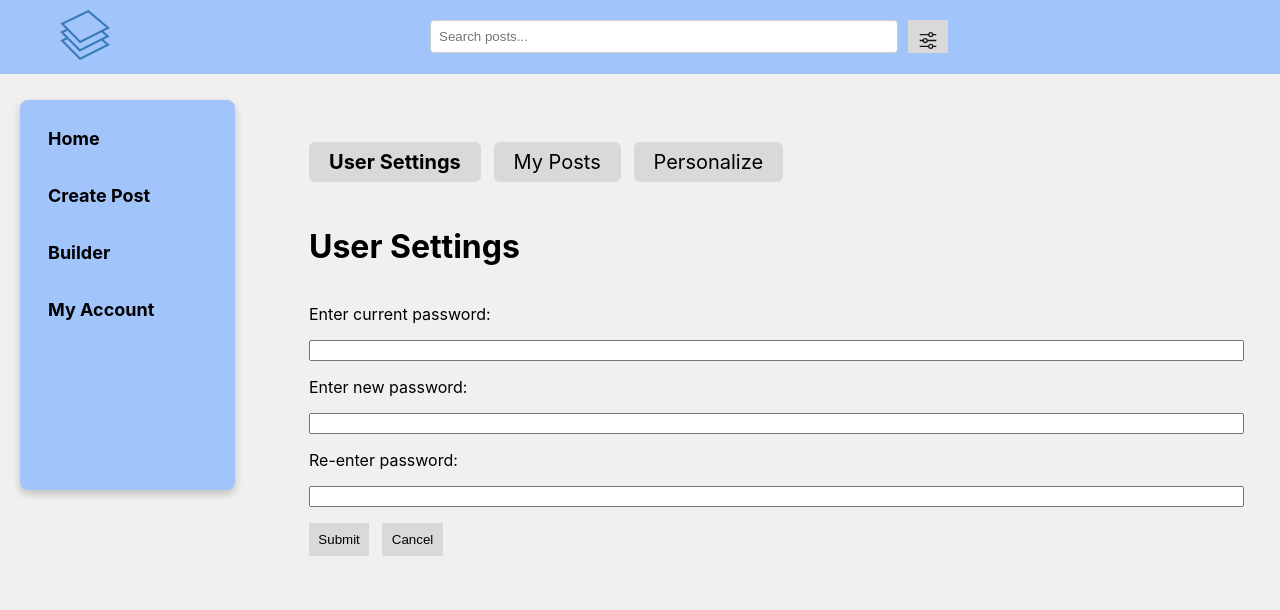
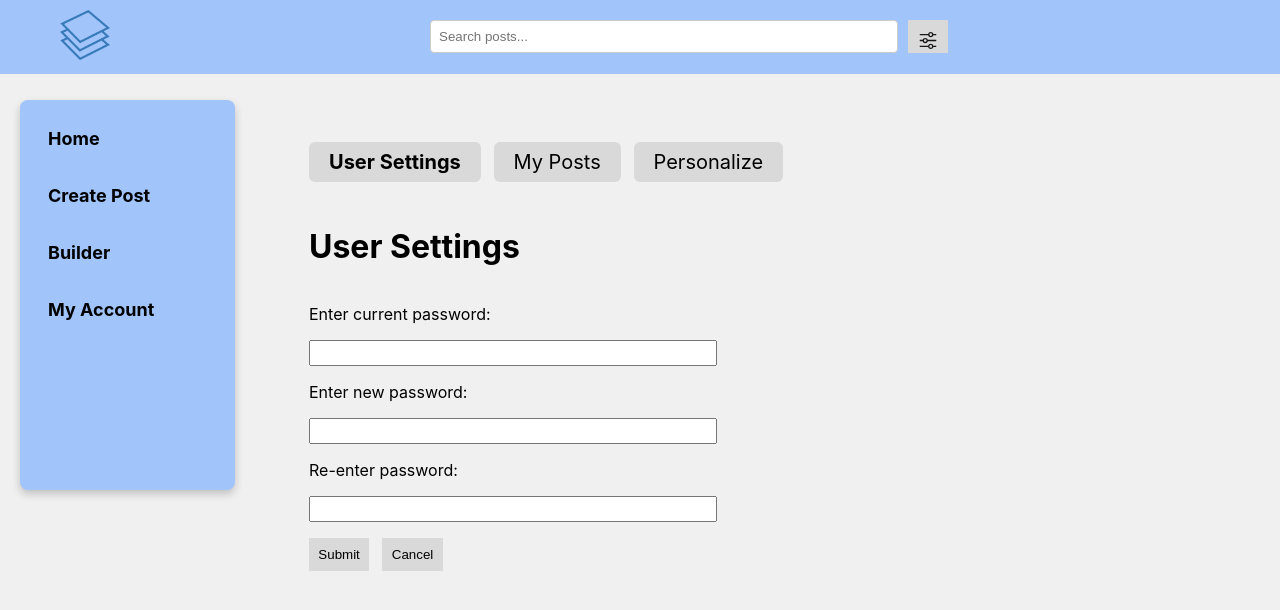
Before and after one commit to 20201141/NSF, a React (Create React App) app: page /account in a window 1280 px wide. Both pictures are taken after a click on the button "Change Password". Shown: the top 610 px of the page. Built offline with nearby package versions, Linux system fonts and the light colour scheme; no server answers.

Commit message:
fix size of input for passwords

```diff
--- a/src/account/Settings.tsx
+++ b/src/account/Settings.tsx
@@ -35,11 +35,11 @@ const Settings: React.FC = () => {
       { showChangePassword ? (
         <div className="password-content">
           <p className="label">Enter current password: </p>
-          <input type="password" value={currentPassword} onChange={(e) => setCurrentPassword(e.target.value)} />
+          <input className="password-input" type="password" value={currentPassword} onChange={(e) => setCurrentPassword(e.target.value)} />
           <p className="label">Enter new password: </p>
-          <input type="password" value={newPassword} onChange={(e) => setNewPassword(e.target.value)} />
+          <input className="password-input" type="password" value={newPassword} onChange={(e) => setNewPassword(e.target.value)} />
           <p className="label">Re-enter password: </p>
-          <input type="password" value={reenterPassword} onChange={(e) => setReenterPassword(e.target.value)} />
+          <input className="password-input" type="password" value={reenterPassword} onChange={(e) => setReenterPassword(e.target.value)} />
           {errorMessage && <p className="error">{errorMessage}</p>}
           <div className="buttons">
             <Button className="submit" onClick={handleSubmit}>Submit</Button>
--- a/src/account/UserSettings.css
+++ b/src/account/UserSettings.css
@@ -58,3 +58,8 @@ button:hover {
 .submit {
   margin-right: 1em;
 }
+
+.password-input {
+  width: 30em;
+  height: 1.5em;
+}
```
